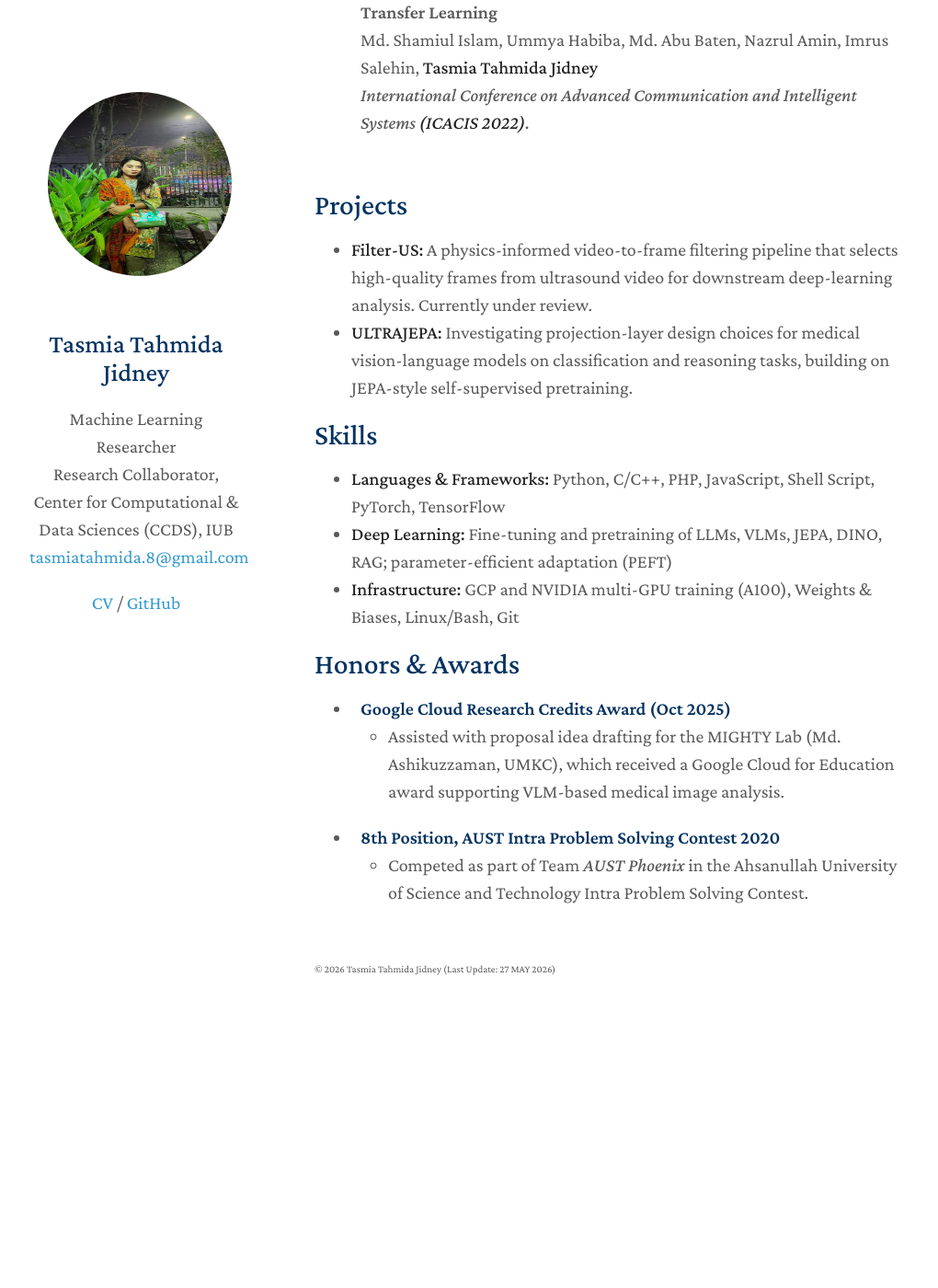
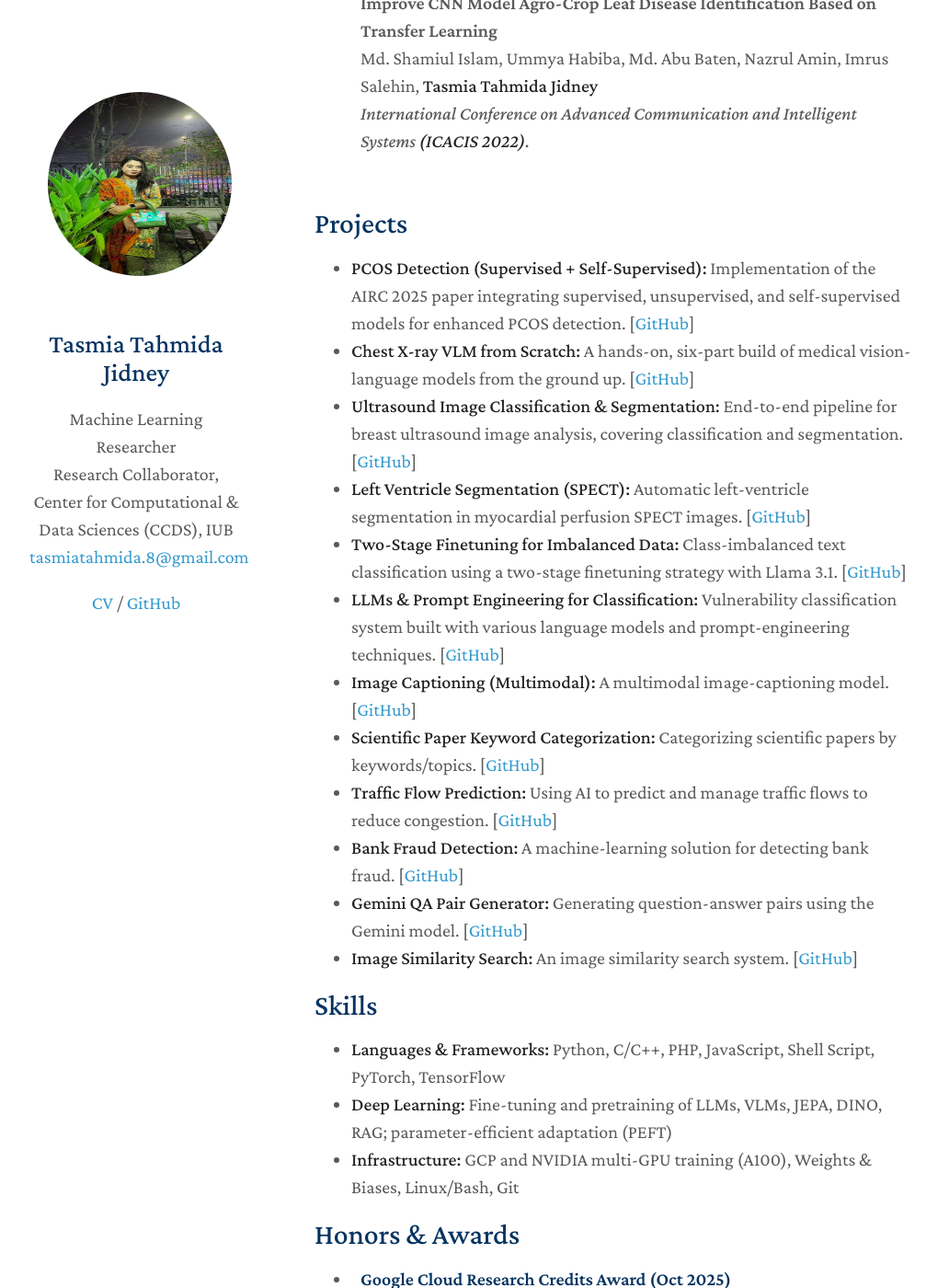
Before and after one commit to tasmia008/tasmia008.github.io, a Jekyll site: the page built from index.md, in a window 1280 px wide and 1400 px high, scrolled down 2933 px. Shown: the whole window at 92% size, without its empty margins (128-1148 px from the left). Built offline with Jekyll 4.4.1, drawn with Linux system fonts in a browser that asks for light colours; our own code applies the rules of GitHub Pages for plain Markdown files; before the commit the page ends 4068 px from its top, so only the background shows below that; some of the changed text lies outside the part shown.

Commit message:
Add GitHub projects and collaboration note
Replace the Filter-US/ULTRAJEPA placeholders with a curated list of
GitHub project repositories, and add an "open to collaboration"
contact paragraph to the About section.

Co-Authored-By: Claude Opus 4.7 (1M context) <noreply@anthropic.com>

```diff
--- a/index.md
+++ b/index.md
@@ -5,6 +5,8 @@ layout: homepage
 ## About Me
 
 I am Tasmia Tahmida Jidney, a Machine Learning researcher working at the intersection of medical imaging, self-supervised learning, and vision-language models. My current research, supervised by Md. Ashikuzzaman, focuses on physics-informed pipelines for ultrasound image analysis and on projection-layer design choices for medical VLMs. I previously worked as a Research Collaborator at the Center for Computational & Data Sciences (CCDS), Independent University Bangladesh (IUB), under Dr. Ashraful Islam, and earlier as a Research Assistant under Dr. Sajedul Talukder (UTEP) at Pioneer Alpha. I am broadly interested in deep learning, medical image understanding, JEPA/DINO-style self-supervised pretraining, and parameter-efficient adaptation of large foundation models.
+
+I am open to collaborative opportunities that align with my research goals and passions. If you have any inquiries or wish to discuss potential collaborations, please feel free to reach out. You can contact me via email at **Personal:** [tasmiatahmida.8@gmail.com](mailto:tasmiatahmida.8@gmail.com).
 
 ## News
 
@@ -27,7 +29,6 @@ I am Tasmia Tahmida Jidney, a Machine Learning researcher working at the interse
 
 ## Research Experience
 
-- **[Ongoing]** Research under Md. Ashikuzzaman on **Filter-US** (physics-informed video-to-frame filtering for ultrasound DL, under review) and **ULTRAJEPA** (projection-layer design choices for medical VLMs in classification and reasoning tasks).
 - **[Apr. 2024 – Nov. 2025]** Research Collaborator, Center for Computational & Data Sciences (CCDS), IUB. Supervisor: Dr. Ashraful Islam. Led first-author research integrating supervised and self-supervised learning for PCOS detection.
 - **[Jan. 2022 – Dec. 2023]** Research Assistant, Pioneer Alpha. Supervisor: Dr. Sajedul Talukder (UTEP). Co-authored book chapter "AutoML Systems for Medical Imaging" evaluating AutoML frameworks for industrial-scale medical image analysis.
 
@@ -35,8 +36,18 @@ I am Tasmia Tahmida Jidney, a Machine Learning researcher working at the interse
 
 ## Projects
 
-- **Filter-US:** A physics-informed video-to-frame filtering pipeline that selects high-quality frames from ultrasound video for downstream deep-learning analysis. Currently under review.
-- **ULTRAJEPA:** Investigating projection-layer design choices for medical vision-language models on classification and reasoning tasks, building on JEPA-style self-supervised pretraining.
+- **PCOS Detection (Supervised + Self-Supervised):** Implementation of the AIRC 2025 paper integrating supervised, unsupervised, and self-supervised models for enhanced PCOS detection. [[GitHub](https://github.com/tasmia008/Integrating-Supervised-Unsupervised-and-Self-Supervised-Models-for-an-Enhanced-PCOS-Detection)]
+- **Chest X-ray VLM from Scratch:** A hands-on, six-part build of medical vision-language models from the ground up. [[GitHub](https://github.com/tasmia008/chest-xray-vlm-from-scratch)]
+- **Ultrasound Image Classification & Segmentation:** End-to-end pipeline for breast ultrasound image analysis, covering classification and segmentation. [[GitHub](https://github.com/tasmia008/Ultrasound-Image-Classification-and-Segmentation)]
+- **Left Ventricle Segmentation (SPECT):** Automatic left-ventricle segmentation in myocardial perfusion SPECT images. [[GitHub](https://github.com/tasmia008/Automatic-Left-Ventricle-Segmentation-in-Myocardial-Perfusion-SPECT-Images)]
+- **Two-Stage Finetuning for Imbalanced Data:** Class-imbalanced text classification using a two-stage finetuning strategy with Llama 3.1. [[GitHub](https://github.com/tasmia008/Two-Stage-Finetuning-For-Imbalance-Data)]
+- **LLMs & Prompt Engineering for Classification:** Vulnerability classification system built with various language models and prompt-engineering techniques. [[GitHub](https://github.com/tasmia008/LLMs-and-prompt-engineering-Classification-technique)]
+- **Image Captioning (Multimodal):** A multimodal image-captioning model. [[GitHub](https://github.com/tasmia008/Image-captioning-Multimodel)]
+- **Scientific Paper Keyword Categorization:** Categorizing scientific papers by keywords/topics. [[GitHub](https://github.com/tasmia008/Scientific-Paper-Keywords-Categorization)]
+- **Traffic Flow Prediction:** Using AI to predict and manage traffic flows to reduce congestion. [[GitHub](https://github.com/tasmia008/Reducing-Congestion-using-AI-to-Predict-and-Manage-Traffic-Flows)]
+- **Bank Fraud Detection:** A machine-learning solution for detecting bank fraud. [[GitHub](https://github.com/tasmia008/A-smart-solution-or-bank-fraud-detection-Using-machine-learning-models)]
+- **Gemini QA Pair Generator:** Generating question-answer pairs using the Gemini model. [[GitHub](https://github.com/tasmia008/Gemini-Question-Answer-Pair-Generator)]
+- **Image Similarity Search:** An image similarity search system. [[GitHub](https://github.com/tasmia008/Image-Similirity-Search-)]
 
 ## Skills
 
```
